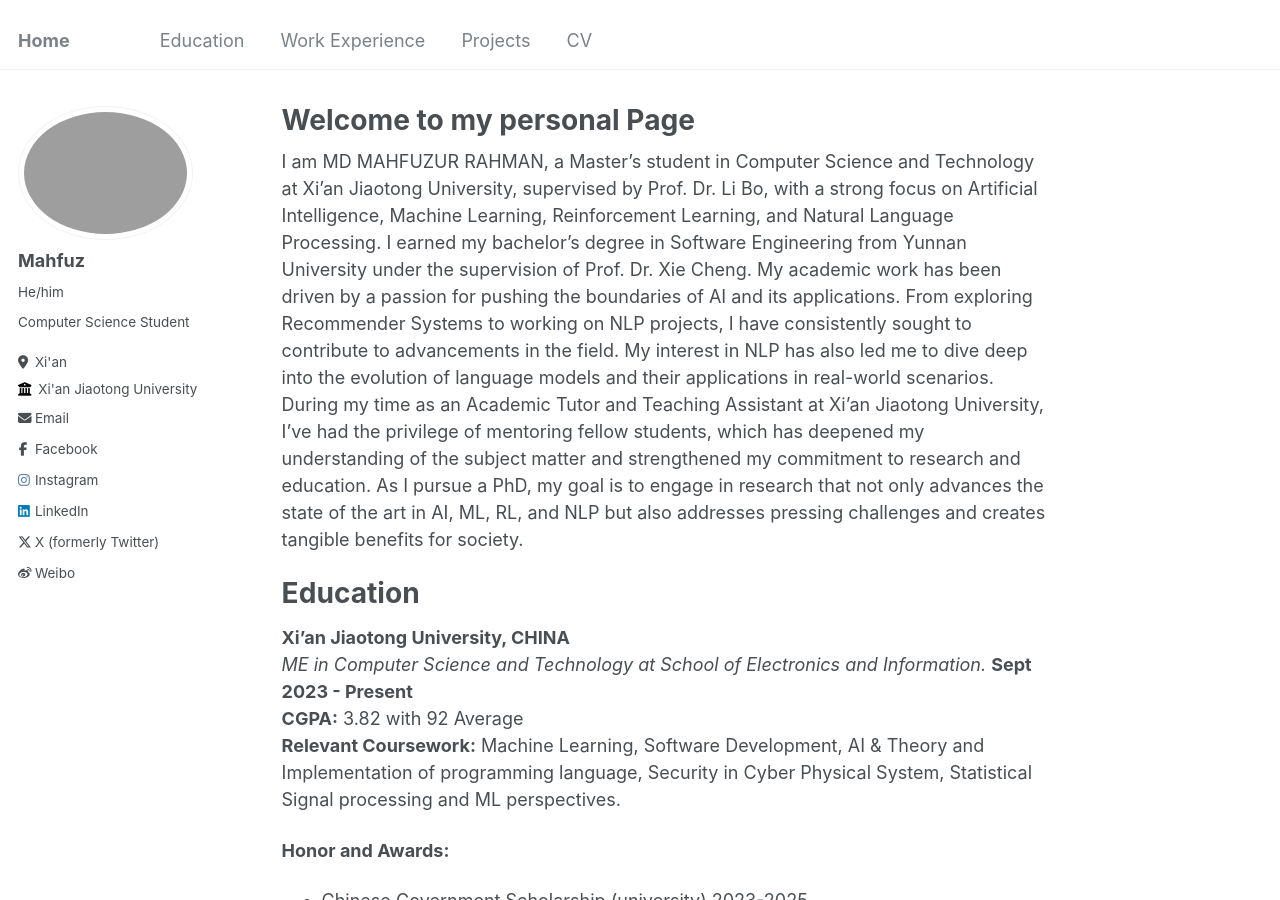
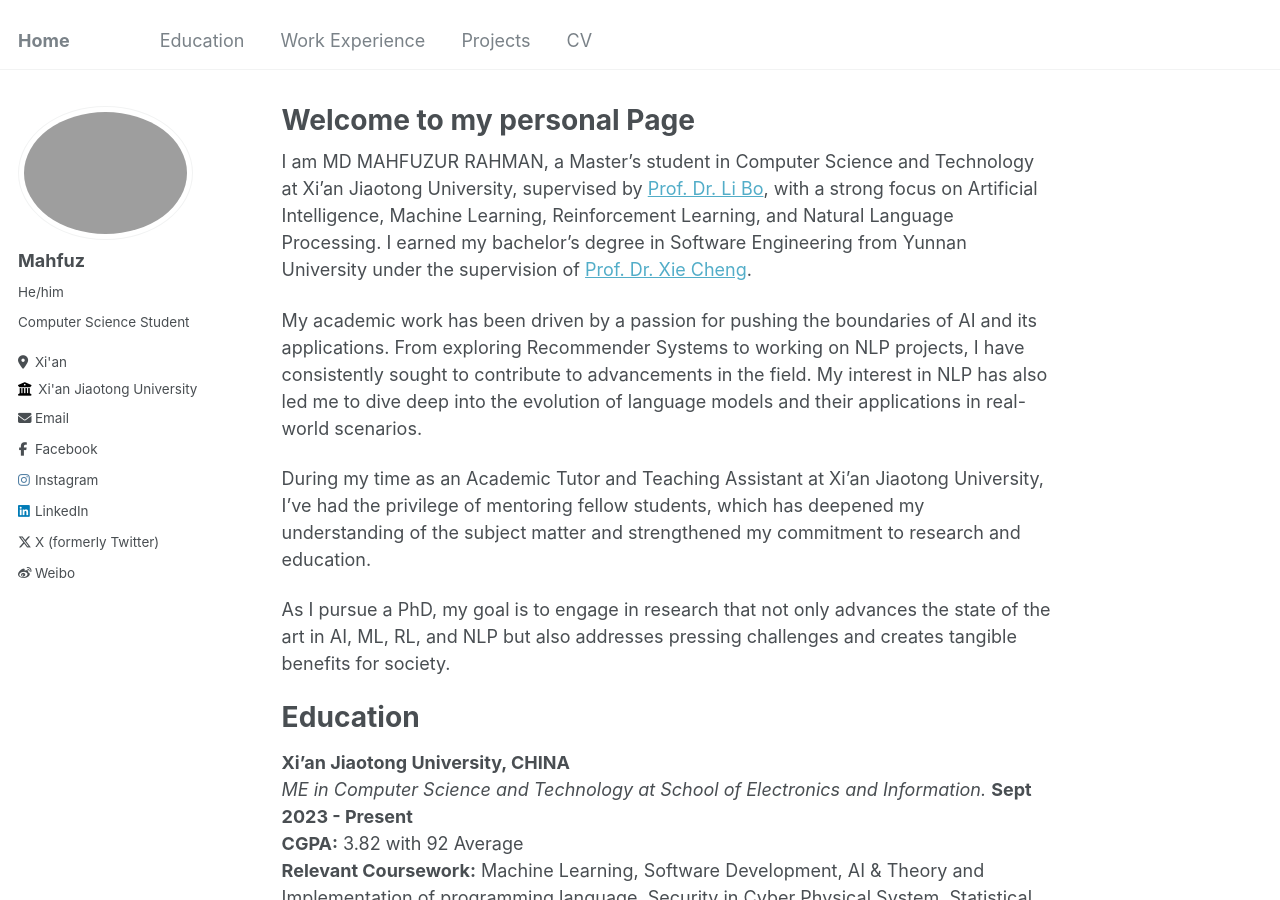
Before and after one commit to mahfuztbt/mahfuztbt.github.io, a Jekyll site: the page built from _pages/about.md, in a window 1280 px wide and 900 px high. Built offline with Jekyll 4.4.1, drawn with Linux system fonts in a browser that asks for light colours.

```diff
--- a/_pages/about.md
+++ b/_pages/about.md
@@ -7,9 +7,12 @@ redirect_from:
   - /about.html
 ---
 
-I am MD MAHFUZUR RAHMAN, a Master’s student in Computer Science and Technology at Xi'an Jiaotong University, supervised by Prof. Dr. Li Bo, with a strong focus on Artificial Intelligence, Machine Learning, Reinforcement Learning, and Natural Language Processing. I earned my bachelor’s degree in Software Engineering from Yunnan University under the supervision of Prof. Dr. Xie Cheng.
-My academic work has been driven by a passion for pushing the boundaries of AI and its applications. From exploring Recommender Systems to working on NLP projects, I have consistently sought to contribute to advancements in the field. My interest in NLP has also led me to dive deep into the evolution of language models and their applications in real-world scenarios.
-During my time as an Academic Tutor and Teaching Assistant at Xi'an Jiaotong University, I’ve had the privilege of mentoring fellow students, which has deepened my understanding of the subject matter and strengthened my commitment to research and education.
+I am MD MAHFUZUR RAHMAN, a Master’s student in Computer Science and Technology at Xi'an Jiaotong University, supervised by [Prof. Dr. Li Bo](https://gr.xjtu.edu.cn/web/boblee/2), with a strong focus on Artificial Intelligence, Machine Learning, Reinforcement Learning, and Natural Language Processing. I earned my bachelor’s degree in Software Engineering from Yunnan University under the supervision of [Prof. Dr. Xie Cheng](http://www.sei.ynu.edu.cn/info/1023/1166.htm).<br/>
+
+My academic work has been driven by a passion for pushing the boundaries of AI and its applications. From exploring Recommender Systems to working on NLP projects, I have consistently sought to contribute to advancements in the field. My interest in NLP has also led me to dive deep into the evolution of language models and their applications in real-world scenarios.<br/>
+
+During my time as an Academic Tutor and Teaching Assistant at Xi'an Jiaotong University, I’ve had the privilege of mentoring fellow students, which has deepened my understanding of the subject matter and strengthened my commitment to research and education.<br/>
+
 As I pursue a PhD, my goal is to engage in research that not only advances the state of the art in AI, ML, RL, and NLP but also addresses pressing challenges and creates tangible benefits for society.
 
 
```
